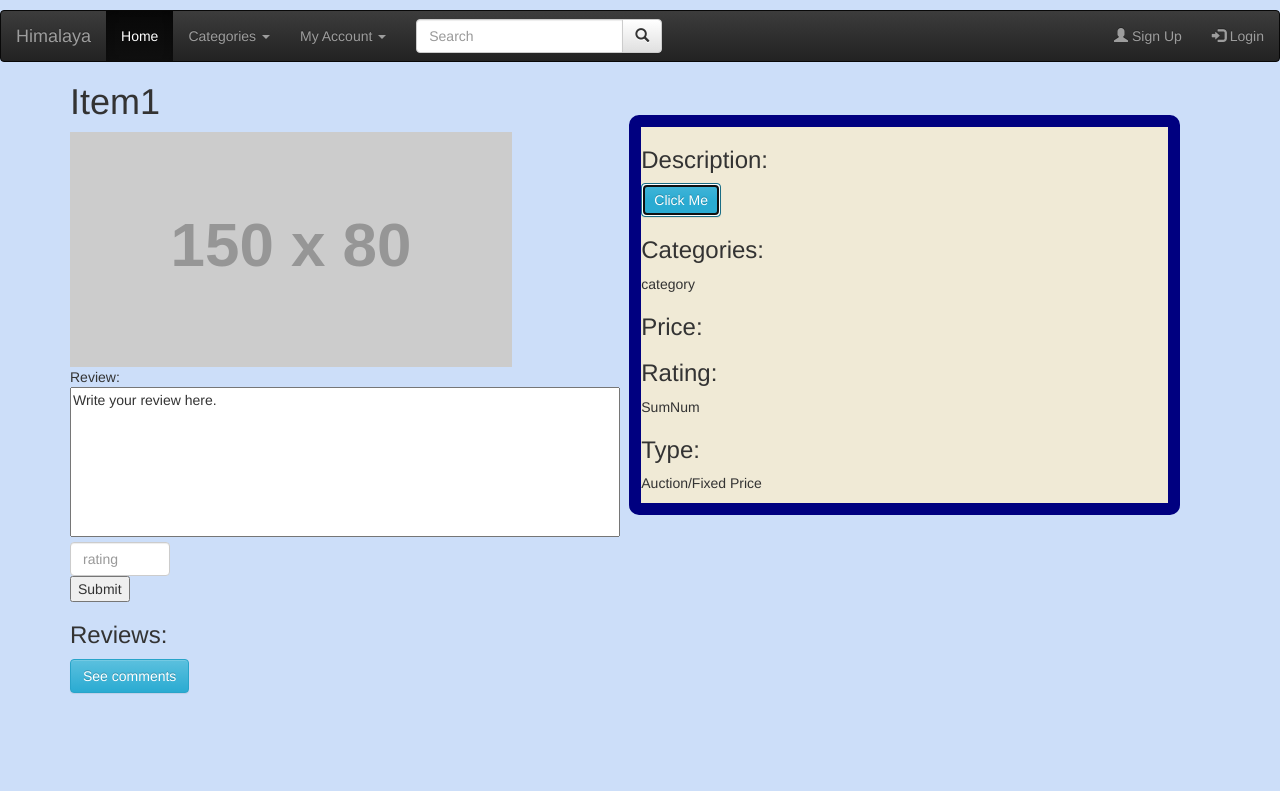
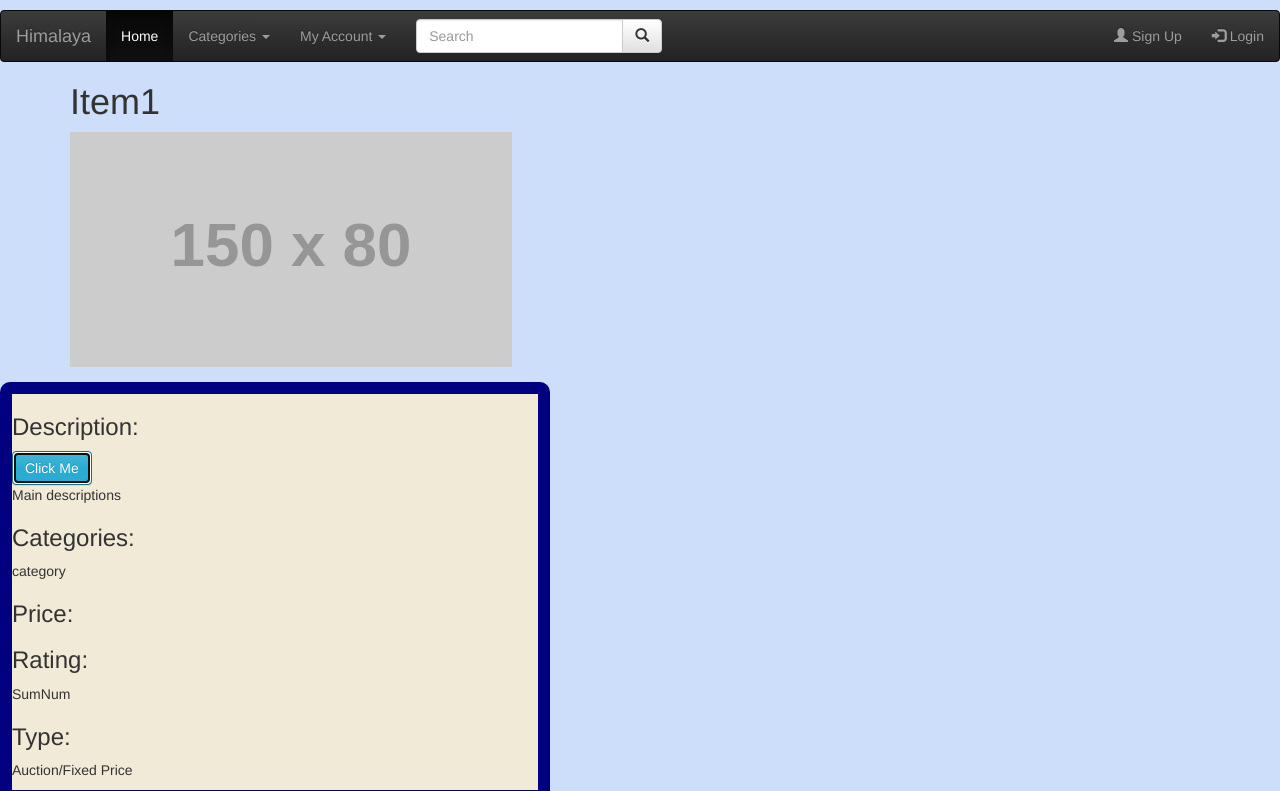
Before and after one commit to 13wrightd/Himalaya.com, a website: page pages/item_page.html in a window 1280 px wide. Both pictures are taken after a click on the button "Click Me". Shown: the top 791 px of the page. Drawn offline with nearby package versions, Linux system fonts and the light colour scheme; no server answers; placeholder pictures from the web are drawn by us.

Commit message:
css changes

```diff
--- a/css/item_page.css
+++ b/css/item_page.css
@@ -4,6 +4,11 @@ body {
 	padding-top: 10px;
   	padding-bottom: 20px;
   	background-color: rgb(204,222,249) !important;
+}
+
+#wrapper{
+	margin-left: auto;
+	margin-right: auto;
 }
 
 
@@ -21,7 +26,6 @@ h1, img{
 }
 
 .absolute {
-    position: absolute;
     top: 100px;
     right: 100px;
     background-color: rgb(240, 234, 214);
@@ -29,9 +33,11 @@ h1, img{
     border-radius: 10px;
     margin-top: 15px;
     margin-bottom:15px;
+    width: 550px;
 }
 
 form {
+
 	padding-left: 70px;
 }
 textarea {
--- a/pages/item_page.html
+++ b/pages/item_page.html
@@ -17,7 +17,7 @@
     <!-- Specific CSS file -->
     <link href="../css/item_page.css" rel="stylesheet">
   </head>
-
+<div id="wrapper">
 <body>
 <!-- Nav Bar to Stay on all pages-->
  <nav class="navbar navbar-inverse">
@@ -72,11 +72,11 @@
  	<h1 id='title'>Item1</h1>
  	<img id='image' src= "https://placehold.it/150x80?text=IMAGE" class ="img-responsive" style= "width:40%" alt= "Image">
  	<div class="absolute">
- 		<h3>Description:</h2>
+ 		<h3>Description:</h3>
     	<div>
     	<button type="button" data-toggle="collapse" data-target="#descriptions" class="btn btn-info">
  		Click Me</button>
-      		<div id="description" class="collapse">
+      		<div id="descriptions" class="collapse">
       		Main descriptions
       		</div>
     	</div>
@@ -110,4 +110,5 @@
   <script src="https://cdnjs.cloudflare.com/ajax/libs/socket.io/1.7.3/socket.io.js"></script>
   <script src="../js/item_page.js"></script>
 	</body>
+  </div>
 </html>
```
